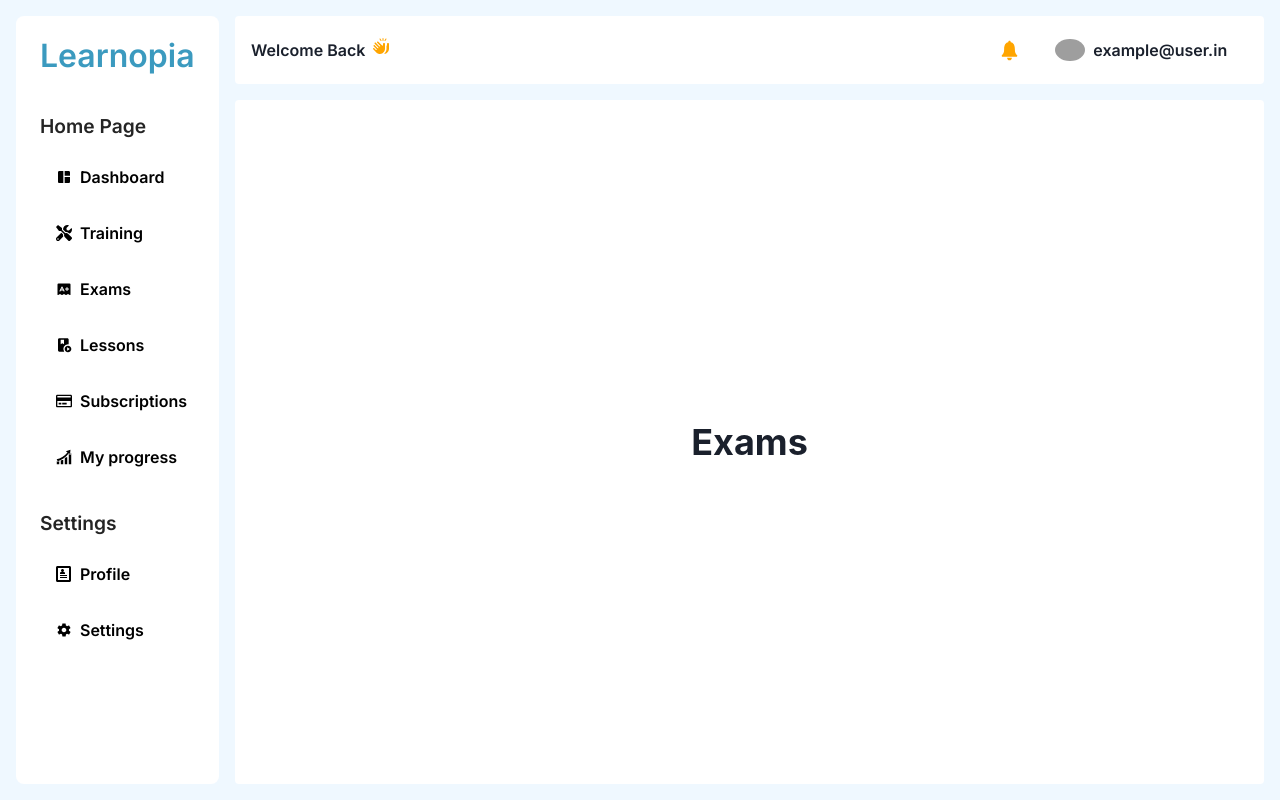
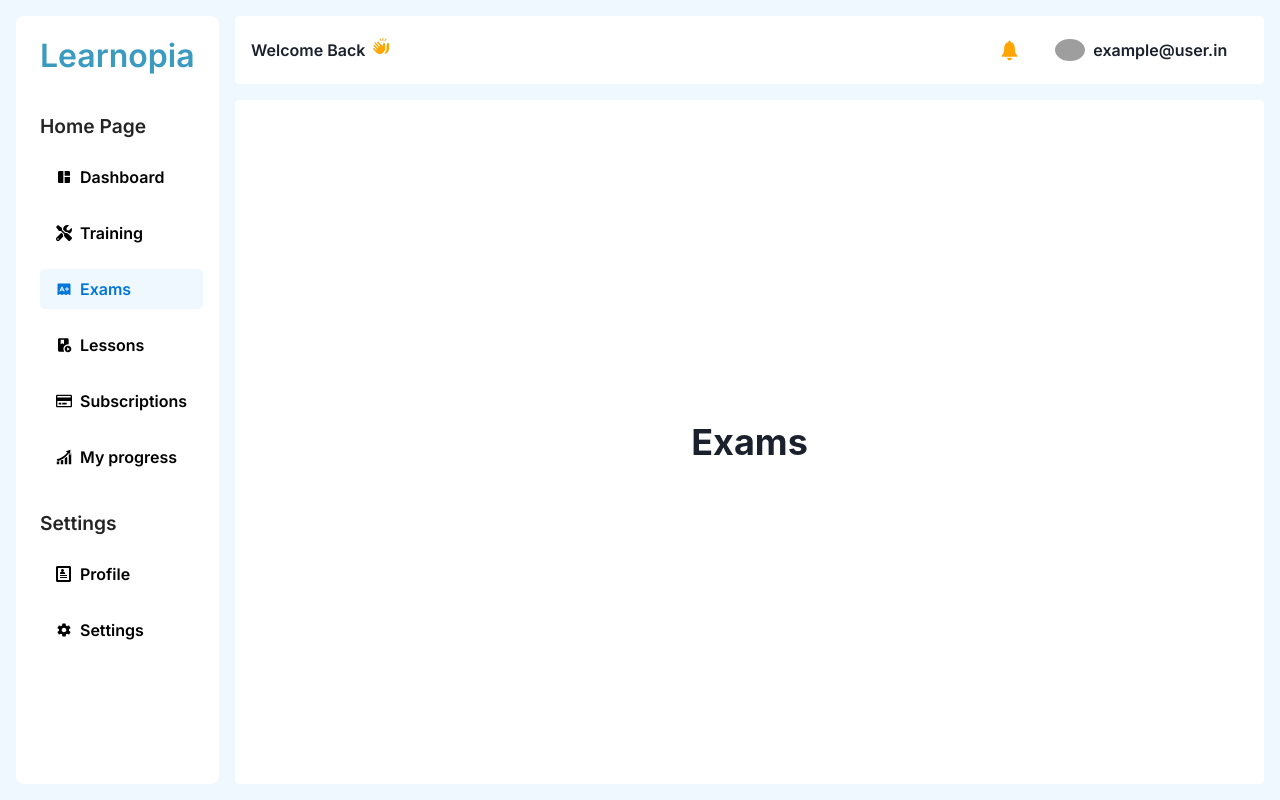
Before and after one commit to singh-manas-ranjan/Learnopia, a Next.js app: page /dashboard/exams in a window 1280 px wide. Built offline with nearby package versions, Linux system fonts and the light colour scheme; grey boxes are pictures that could not be loaded.

Commit message:
added active link property to sidebar links

```diff
--- a/src/app/ui/dashboard/sidebar/Sidbar.module.css
+++ b/src/app/ui/dashboard/sidebar/Sidbar.module.css
@@ -12,3 +12,8 @@
 .link:hover {
   background-color: #eff8ff;
 }
+
+.active {
+  background-color: #eff8ff;
+  color: #0275d8;
+}
--- a/src/app/ui/dashboard/sidebar/Sidebar.tsx
+++ b/src/app/ui/dashboard/sidebar/Sidebar.tsx
@@ -1,3 +1,4 @@
+"use client";
 import React from "react";
 import sidebarLinks from "../../../../../public/sidebarLinks";
 import { Box, List, ListItem, Text } from "@chakra-ui/react";
@@ -11,6 +12,7 @@ import { ImProfile } from "react-icons/im";
 import { IoMdSettings } from "react-icons/io";
 import Link from "next/link";
 import styles from "./Sidbar.module.css";
+import { usePathname } from "next/navigation";
 
 interface NavLinkType {
   name: string;
@@ -90,6 +92,7 @@ const getIcon = (iconName: string): JSX.Element | null => {
 };
 
 const Sidebar = () => {
+  const pathname = usePathname();
   return (
     <Box sx={sideLinkContainer}>
       <Text sx={logo}>Learnopia</Text>
@@ -100,7 +103,14 @@ const Sidebar = () => {
             <List sx={list}>
               {navLinks[key].map((items, idx) => (
                 <ListItem key={idx} sx={listItems}>
-                  <Link href={items.link} className={styles.link}>
+                  <Link
+                    href={items.link}
+                    className={
+                      pathname === items.link
+                        ? [styles.link, styles.active].join(" ")
+                        : styles.link
+                    }
+                  >
                     <Box>{getIcon(items.icon)}</Box>
                     <Box>{items.name}</Box>
                   </Link>
```
